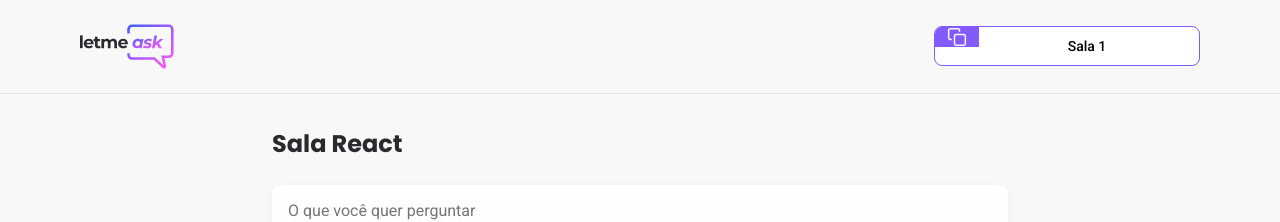
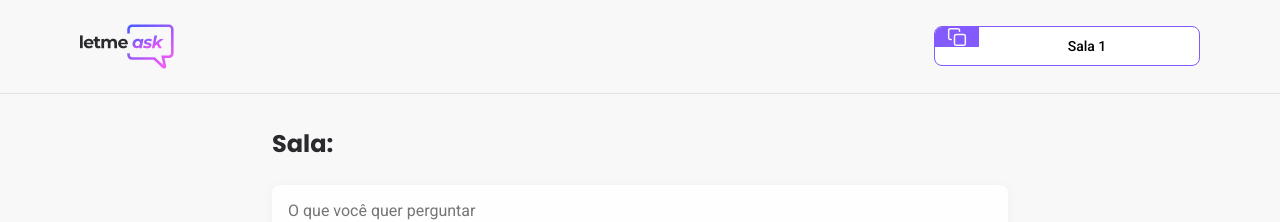
Before and after one commit to OdairCesar/letmeask-nextlevelweek, a React (Create React App) app: page /rooms/1 in a window 1280 px wide. Shown: the top 222 px of the page. Built offline with nearby package versions, Linux system fonts and the light colour scheme; no server answers; the database is empty.

Commit message:
Refatorando as funções usadas na pagina 'room' para reutilizar na sala do administrador

```diff
--- a/src/components/Question.tsx
+++ b/src/components/Question.tsx
@@ -13,8 +13,8 @@ export function Question( props : QuestionProps){
         <div className="question">
             <p>{props.content}</p>
             <footer>
-                <div className="user-footer">
-                    <img src="" alt="" />
+                <div className="user-info">
+                    <img src={props.author.avatar} alt={props.author.name} />
                     <span>{props.author.name}</span>
                 </div>
                 <div></div>
--- /dev/null
+++ b/src/hooks/useRoom.ts
@@ -0,0 +1,55 @@
+import { useEffect, useState } from "react"
+import { database } from "../services/firebase"
+
+
+type FirebaseQuestions = Record<string, {
+    author: {
+        name: string,
+        avatar: string
+    }
+    content: string,
+    isAnswered: boolean,
+    isHighlighted: boolean
+}>
+
+type QuestionType = {
+    id: string,
+    author: {
+        name: string,
+        avatar: string
+    }
+    content: string,
+    isAnswered: boolean,
+    isHighlighted: boolean
+
+}
+
+
+export function useRoom(roomId: string){
+    const [ questions, setQuestions ] = useState<QuestionType[]>([])
+    const [ title, setTitle] = useState('')
+
+    useEffect(() =>{
+        const roomRef = database.ref(`rooms/${roomId}`)
+
+        roomRef.on('value', room => {
+            const databaseRoom = room.val()
+            const firebaseQuestions: FirebaseQuestions = databaseRoom.questions ?? null
+
+            const parsedQuestion = Object.entries(firebaseQuestions).map(([key, value ]) => {
+                return{
+                    id: key,
+                    content: value.content,
+                    author: value.author,
+                    isHighlighted: value.isHighlighted,
+                    isAnswered: value.isAnswered
+                }
+            })
+
+            setTitle(databaseRoom.title)
+            setQuestions(parsedQuestion)
+        })
+    }, [roomId])
+
+    return{questions, title}
+}
--- a/src/pages/Room.tsx
+++ b/src/pages/Room.tsx
@@ -9,8 +9,8 @@ import { RoomCode } from '../components/RoomCode'
 import '../styles/room.scss'
 import logoImg from '../assets/images/logo.svg'
 import { database } from '../services/firebase'
-import { useEffect } from 'react'
 import { Question } from '../components/Question'
+import { useRoom } from '../hooks/useRoom'
 
 
 /** TIPAGENS */
@@ -18,60 +18,18 @@ type RoomParams = {
     id: string
 }
 
-type FirebaseQuestions = Record<string, {
-    author: {
-        name: string,
-        avatar: string
-    }
-    content: string,
-    isAnswered: boolean,
-    isHighlighted: boolean
-}>
 
-type QuestionType = {
-    id: string,
-    author: {
-        name: string,
-        avatar: string
-    }
-    content: string,
-    isAnswered: boolean,
-    isHighlighted: boolean
-
-}
 
 /** PAGINA */
 export function Room(){
     /** ATRIBUTOS */
     const { user } = useAuth()
+    const [ newQuestion, setNewQuestion ] = useState('')
     const params = useParams<RoomParams>()
-    const [ newQuestion, setNewQuestion ] = useState('')
-    const [ questions, setQuestions ] = useState<QuestionType[]>([])
-    const [ title, setTitle] = useState('')
     const roomId = params.id
+    const { title, questions} = useRoom(roomId)
 
     /** FUNÇÕES */
-    useEffect(() =>{
-        const roomRef = database.ref(`rooms/${roomId}`)
-
-        roomRef.on('value', room => {
-            const databaseRoom = room.val()
-            const firebaseQuestions: FirebaseQuestions = databaseRoom.questions ?? null
-
-            const parsedQuestion = Object.entries(firebaseQuestions).map(([key, value ]) => {
-                return{
-                    id: key,
-                    content: value.content,
-                    author: value.author,
-                    isHighlighted: value.isHighlighted,
-                    isAnswered: value.isAnswered
-                }
-            })
-
-            setTitle(databaseRoom.title)
-            setQuestions(parsedQuestion)
-        })
-    }, [roomId])
 
     async function handleSendQuestion(event : FormEvent){
         event.preventDefault()
@@ -111,7 +69,7 @@ export function Room(){
 
             <main>
                 <div className="room-title">
-                    <h1>Sala React</h1>
+                    <h1>Sala: <span>{title}</span></h1>
                     { questions.length > 0 && <span>{questions.length} Pergunta(s)</span>}
                 </div>
 
--- a/src/styles/room.scss
+++ b/src/styles/room.scss
@@ -32,9 +32,13 @@
         font-family: "Poppins", sans-serif;
         font-size: 24px;
         color: #29292e;
+
+        span{
+          color: #835afddd;
+        }
       }
 
-      span {
+      > span {
         margin-left: 16px;
         background-color: #e559f9;
         border-radius: 9999px;
```
